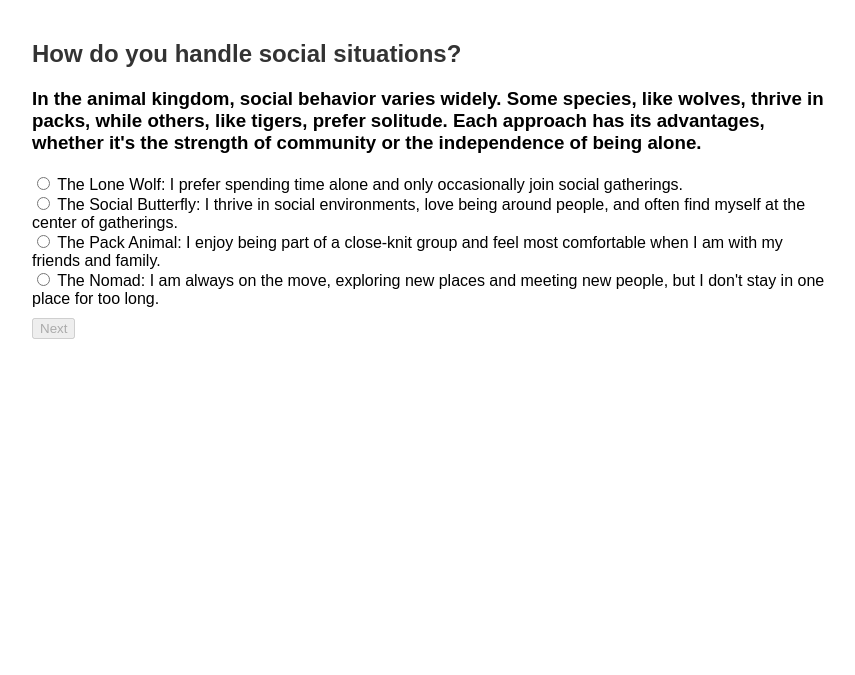
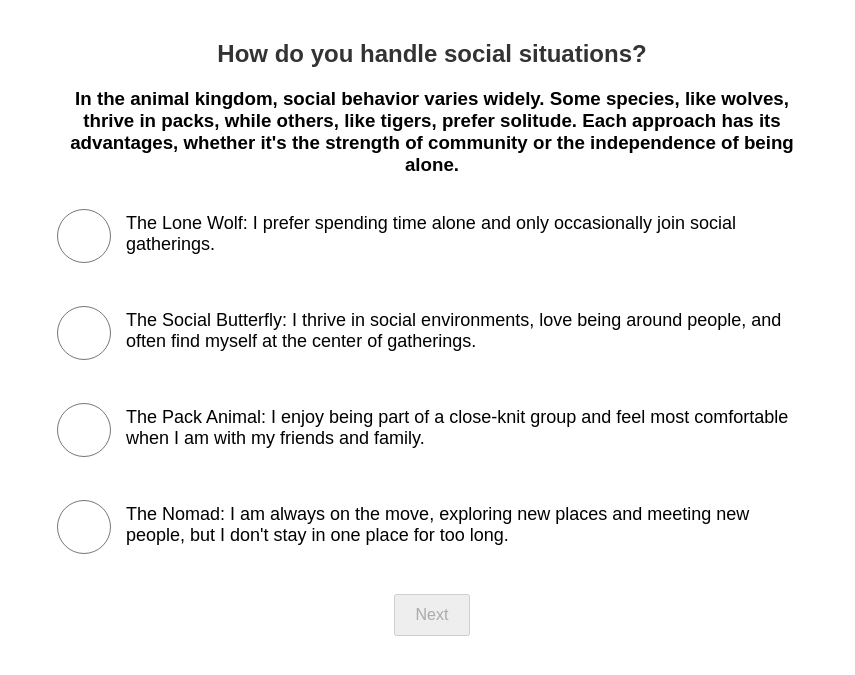
Before and after one commit to ju-henry/WildlyMe, a Flask app: page /question in a window 1280 px wide. Shown: the top 675 px of the page, without its empty margins (208-1063 px from the left). Run offline with Flask 3, Linux system fonts and the light colour scheme.

Commit message:
adapted html to device size & improved question css style

```diff
--- a/static/style.css
+++ b/static/style.css
@@ -3,16 +3,62 @@ body {
     max-width: 800px;
     margin: 0 auto;
     padding: 20px;
+    box-sizing: border-box;
 }
 
 h1, h2 {
     color: #333;
+    text-align: center;
+}
+
+h3 {
+    text-align: center;
+    margin-bottom: 30px;
 }
 
 form {
     margin-top: 20px;
 }
 
+.answer-option {
+    display: flex;
+    align-items: center;
+    margin-bottom: 40px;
+    min-height: 54px; /* Minimum height equal to radio button */
+}
+
+input[type="radio"] {
+    width: 54px;
+    height: 54px;
+    margin-right: 15px;
+    cursor: pointer;
+    flex-shrink: 0;
+}
+
+label {
+    font-size: 18px;
+    cursor: pointer;
+    line-height: 1.2;
+    flex: 1;
+    display: flex;
+    align-items: center;
+    min-height: 54px; /* Minimum height equal to radio button */
+}
+
 input[type="submit"] {
-    margin-top: 10px;
+    display: block;
+    margin: 30px auto 0;
+    padding: 10px 20px;
+    font-size: 16px;
+    cursor: pointer;
 }
+
+@media (max-width: 600px) {
+    body {
+        padding: 10px;
+    }
+
+    input[type="submit"] {
+        width: 100%;
+    }
+}
--- a/templates/index.html
+++ b/templates/index.html
@@ -3,6 +3,8 @@
 <head>
     <title>Personality Test</title>
     <link rel="stylesheet" href="{{ url_for('static', filename='style.css') }}">
+    <meta name="viewport" content="width=device-width, initial-scale=1.0">
+
 </head>
 <body>
     <h1>Let an AI robot determine your animal personality!</h1>
--- a/templates/question.html
+++ b/templates/question.html
@@ -3,16 +3,23 @@
 <head>
     <title>Question</title>
     <link rel="stylesheet" href="{{ url_for('static', filename='style.css') }}">
+    <meta name="viewport" content="width=device-width, initial-scale=1.0">
 </head>
 <body>
     <h2>{{ question["question"] }}</h2>
     <h3>{{ question["info"] }}</h3>
     <form method="POST" id="questionForm">
         {% for option in question.answer_display %}
-        <input type="radio" name="answer" value="{{ loop.index - 1 }}"> {{ option }}<br>
+        <div class="answer-option">
+            <input type="radio" name="answer" value="{{ loop.index - 1 }}" id="answer{{ loop.index }}">
+            <span class="custom-radio"></span>
+            <label for="answer{{ loop.index }}">{{ option }}</label>
+        </div>
         {% endfor %}
         <input type="submit" value="Next" id="nextButton" disabled>
     </form>
+
+
 
     <script>
         document.addEventListener('DOMContentLoaded', function() {
--- a/templates/result.html
+++ b/templates/result.html
@@ -3,6 +3,7 @@
 <head>
     <title>Result</title>
     <link rel="stylesheet" href="{{ url_for('static', filename='style.css') }}">
+    <meta name="viewport" content="width=device-width, initial-scale=1.0">
 </head>
 <body>
     <h1>Your Animal Personality is: {{ animal }}</h1>
```
